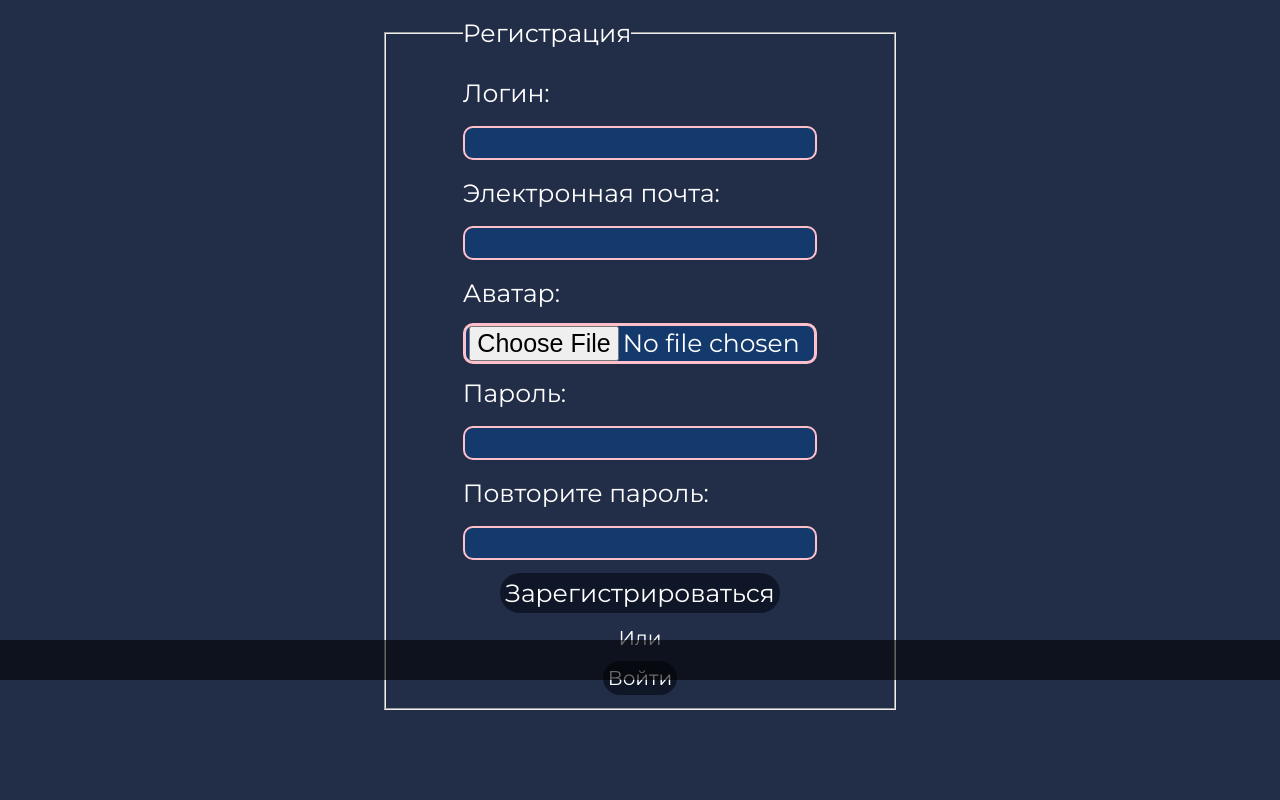
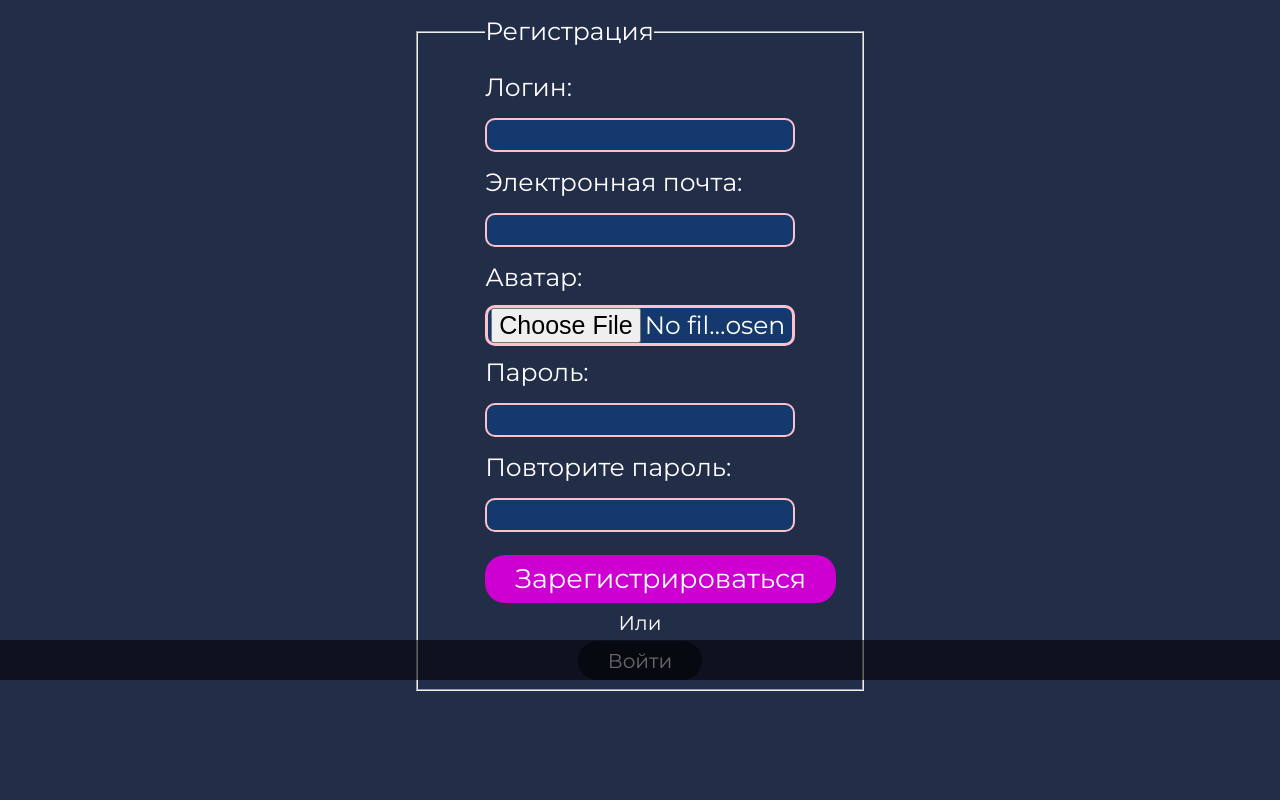
Before and after one commit to SophieMk/CinemaVersion1, a Django app: page /reg_form in a window 1280 px wide. Shown: the part 120-920 px from the top of the page. Run offline with Django 4.2, Linux system fonts and the light colour scheme.

Commit message:
Changed: Styles of login and authorization pages in auth.css and log_in.css. Styles in player.css.

```diff
--- a/cinema/static/CSS/auth.css
+++ b/cinema/static/CSS/auth.css
@@ -16,14 +16,14 @@
 .auth_field {
     position: absolute;
     height: 60%;
-    width: 40%;
-    left: 30%;
+    width: 35%;
+    left: 32.5%;
     top: 16%;
 }
 
 .auth_text {
 	font-size: 25px;
-	line-height: 2;
+	line-height: 1.9;
     padding-left: 15%;
     padding-right: 15%;
     padding-bottom: 2%;
@@ -32,16 +32,19 @@
 
 .auth_field_container .buttons {
     text-align: center;
+    margin-top: 5%;
 }
 
 .auth_field_container button{
     cursor: pointer;
-    font-size: 25px;
+    font-size: 27px;
     color: white;
-    background-color: #0e1627;;
+    background-color: #cd00d1;
     border-style: none;
 	border-radius: 20px;
-	padding: 5px;
+	padding: 7.5px;
+	padding-left: 30px;
+	padding-right: 30px;
 }
 
 .text_before_login {
@@ -55,6 +58,9 @@
     background-color: #0e1627;;
 	border-radius: 20px;
 	padding: 5px;
+	padding: 7.5px;
+	padding-left: 30px;
+	padding-right: 30px;
 }
 
 .auth_field_container input {
--- a/cinema/static/CSS/base_home.css
+++ b/cinema/static/CSS/base_home.css
@@ -225,7 +225,8 @@
 	color: white;
 	background-color:#cd00d1;
 	border-radius: 50px;
-	padding: 5%;
+	padding-bottom: 5%;
+	padding-top: 4.5%;
 	padding-left: 15%;
 	padding-right: 15%;
 	transition: 0.15s;
```
Also changed, not shown: cinema/static/CSS/log_in.css (+9 -4 lines), cinema/static/CSS/player.css (+9 -3 lines).
